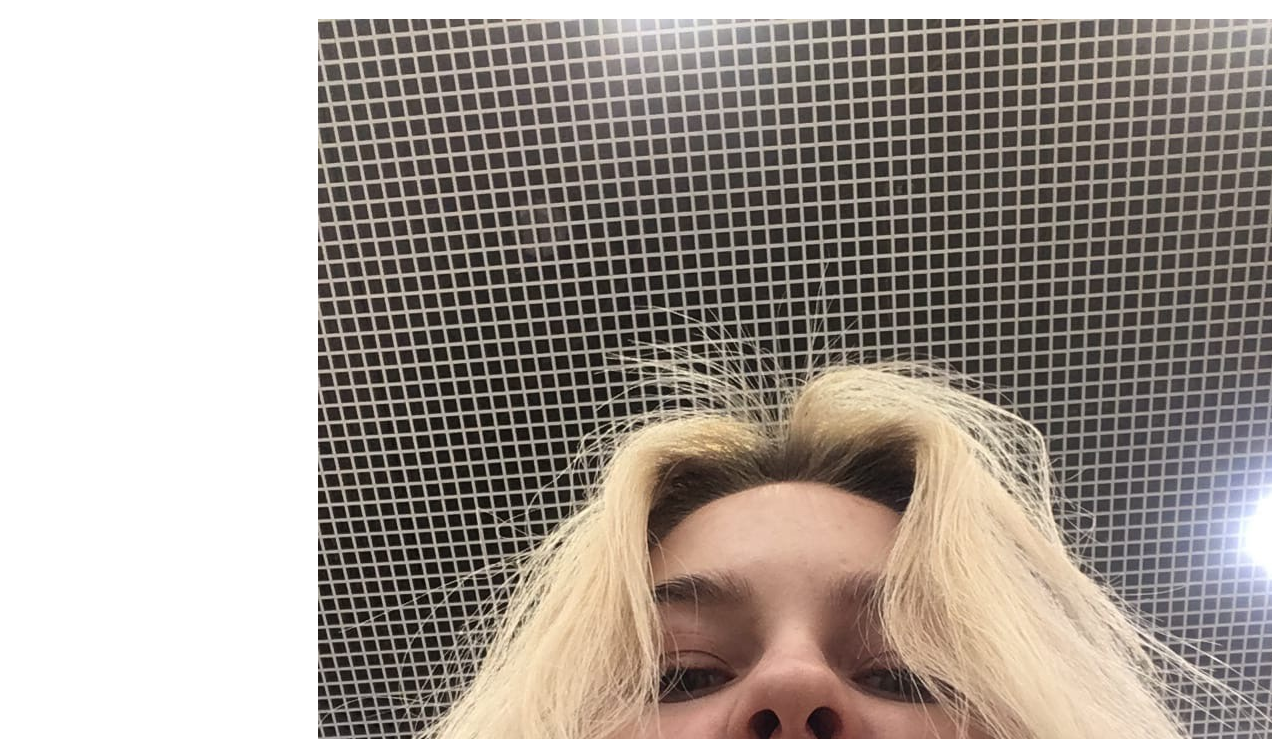
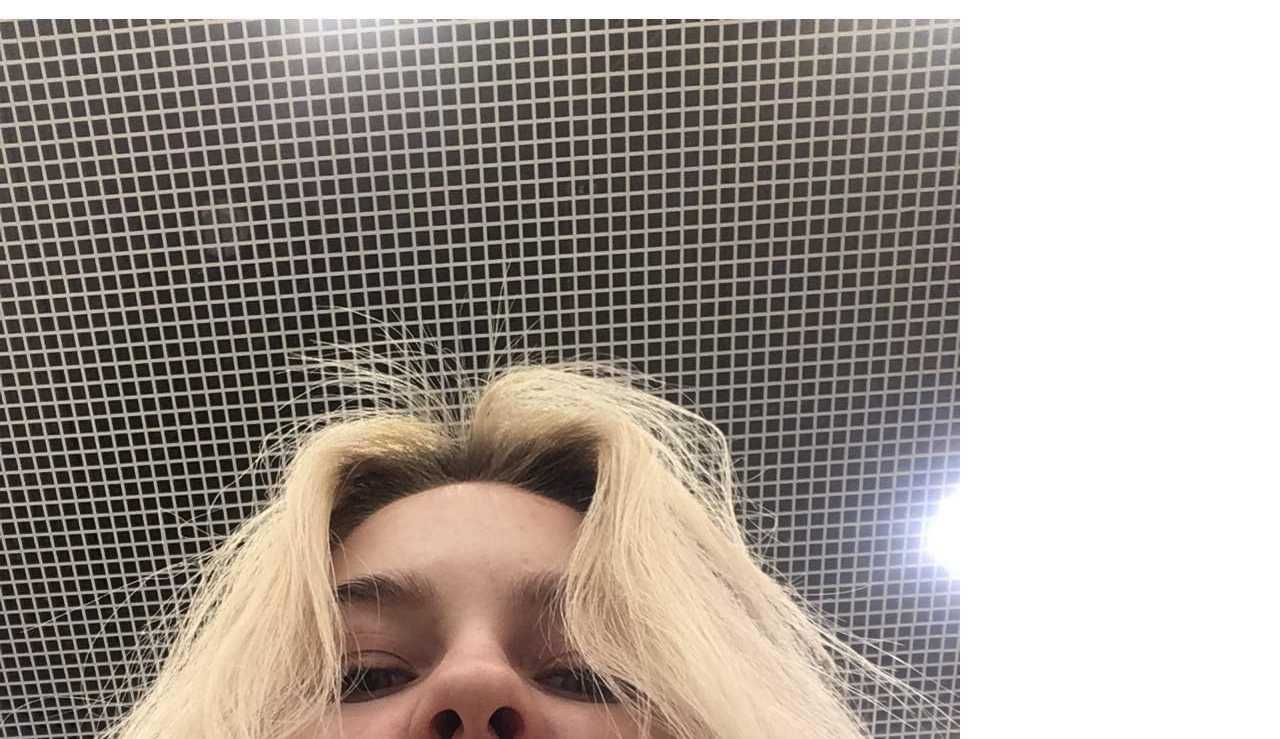
Before and after one commit to IriskaSvinka/iriskasvinka.github.io, a plain HTML site: page index.html in a window 1280 px wide. Shown: the part 61-800 px from the top of the page. Drawn offline with Linux system fonts and the light colour scheme.

Commit message:
Update Style.css

```diff
--- a/Css/Style.css
+++ b/Css/Style.css
@@ -9,7 +9,7 @@ margin-left:0;
 
 width: auto;
 height: 1100px;
-margin-left: 25%;
+margin-left: 0%;
 margin-top: 0;
 color: rgb(0, 0, 0);
 
```
